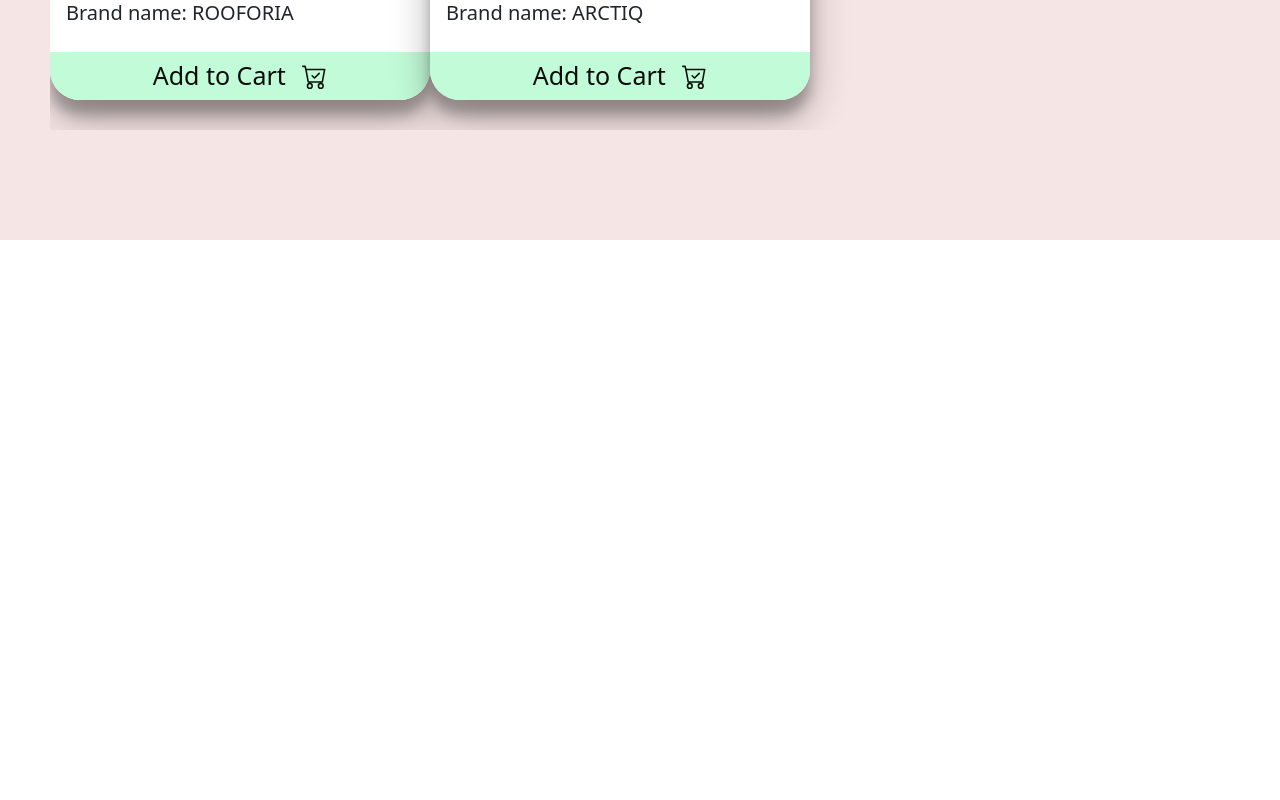
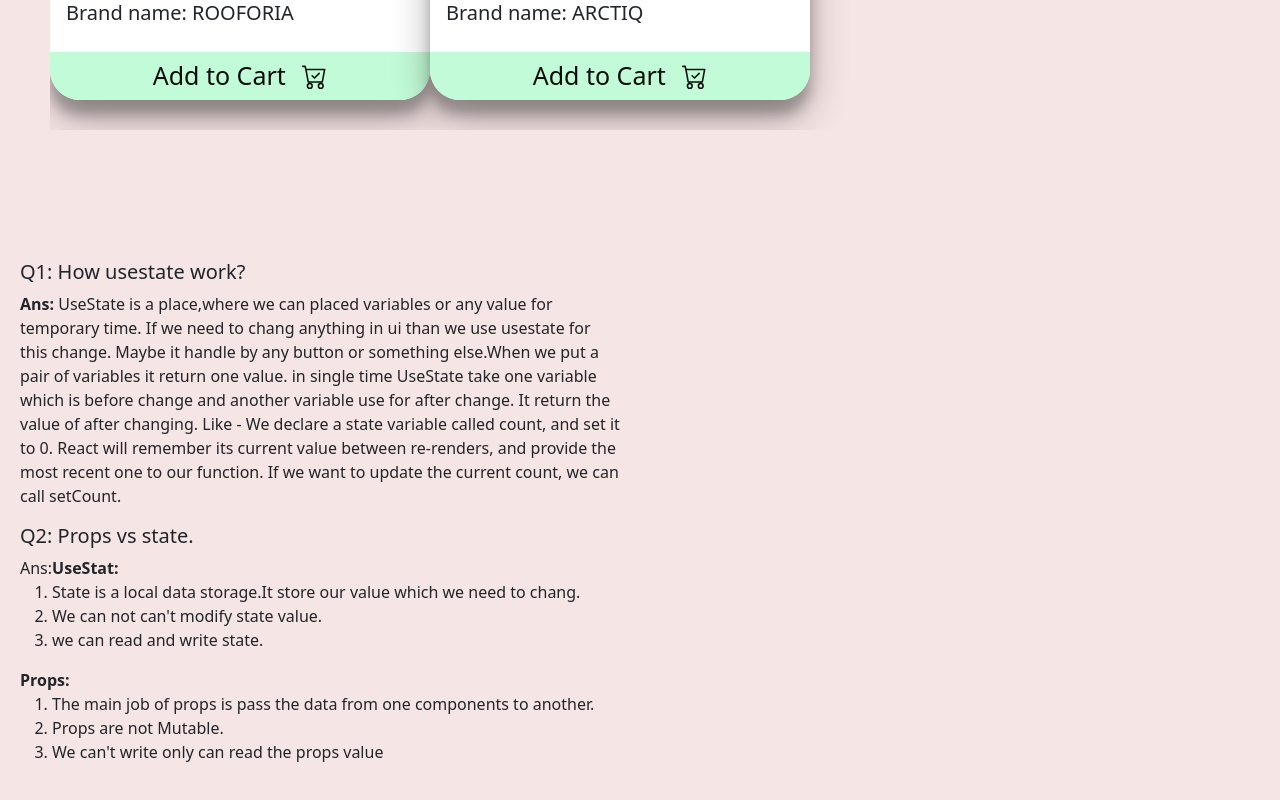
Before and after one commit to Kibria934/VipShoppingStore, a React (Create React App) app: page / in a window 1280 px wide. Shown: the part 2290-3090 px from the top of the page. Before the commit the page ends 2530 px from the top, so only its background shows below. Built offline with nearby package versions, Linux system fonts and the light colour scheme.

Commit message:
question ans

```diff
--- a/src/App.css
+++ b/src/App.css
@@ -7,7 +7,7 @@
   display: inline-block;
   transform: translateX(-50%);
   position: absolute;
-  top: 10%;
+  top: 18%;
   left:50%;
   padding: 5px 20px;
   background-color: rgb(255, 255, 255);
@@ -16,6 +16,7 @@
 .cart-container{
   display: grid;
   grid-template-columns: 4fr 1fr;
+
 }
 .cart-section{
   display: grid;
@@ -23,6 +24,7 @@
   margin: 110px 50px;
   overflow: hidden;
   z-index: 0.01;
+  position: relative;
 }
 @media screen and (max-width:600px) and (min-width:350px) {
   .cart-section{
@@ -33,9 +35,11 @@
     display: grid;
     grid-template-columns: 1fr;
     width: 100%;
+
   }
   .header-content{
     top: 100px;
+    margin-bottom: 40px;
   }
 }
 .order-container{
@@ -53,6 +57,7 @@
   position: absolute;
   width: 100%;
   margin: 20px 10px;
+
   }
 }
 
@@ -70,3 +75,16 @@
   left: 13px;
   top: 8px;
 }
+.question-ans{
+  width: 50%;
+  height: 600px;
+  padding: 20px;
+}
+@media screen and (max-width:770px) and (min-width:350px) {
+  .question-ans {
+    width: 100% !important;
+    margin-top: 160%;
+    margin-bottom: 50px;
+    padding-bottom: 50px;
+  }
+}
--- a/src/App.js
+++ b/src/App.js
@@ -109,6 +109,28 @@
         </div>
 
       </Modal>
+      <section className='question-ans'>
+         <h5> Q1: How usestate work?</h5>
+        <p><strong>Ans:</strong> UseState is a place,where we can placed  variables or any value for temporary time. If we need to chang anything in ui than we use usestate for this change. Maybe it handle by any button or something else.When we put a pair of variables it return one value. in single time UseState take one variable which is before change and another variable use for after change. It return the value of after changing. Like - We declare a state variable called count, and set it to 0. React will remember its current value between re-renders, and provide the most recent one to our function. If we want to update the current count, we can call setCount.  </p>
+        <h5>Q2: Props vs state.</h5>
+        <p>Ans:
+          <strong>UseStat:</strong>
+          <ol>
+            <li>State is a local data storage.It store our value which we need to chang.</li>
+            <li>We can not can't modify state value.</li>
+            <li>we can read and write state.</li>
+          </ol>
+          <p><strong>Props:</strong>
+            <ol>
+              <li>The main job of props is pass the data from one components to another.</li>
+              <li>Props are not Mutable.</li>
+              <li>We can't write only can read the props value</li>
+            </ol>
+
+          </p>
+
+        </p>
+      </section>
     </div>
   );
 }
```
